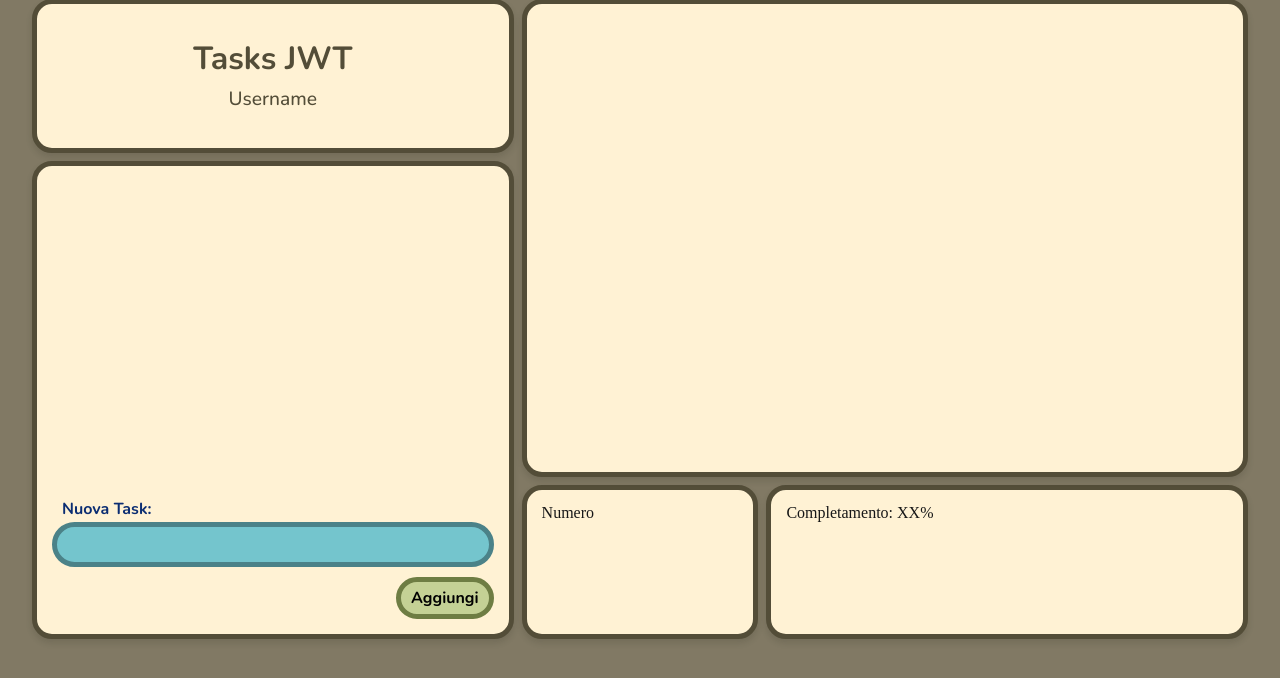
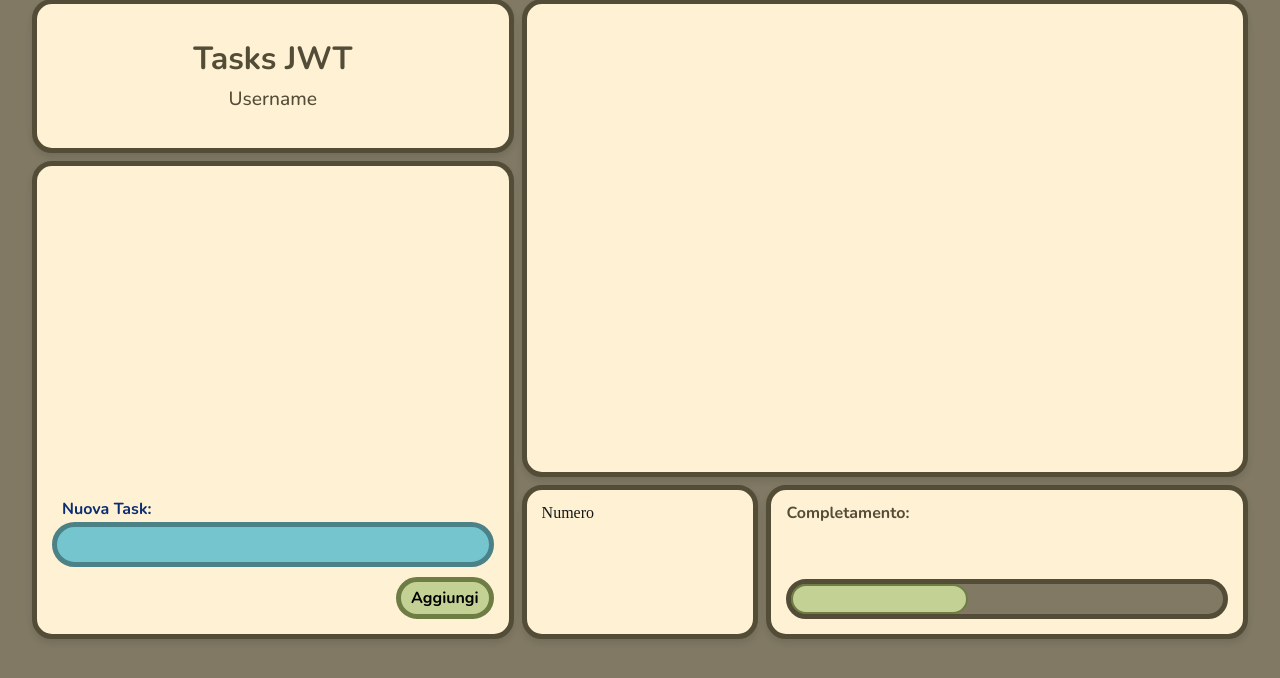
Before and after one commit to Fedefemia/JWTGruppi, a PHP site: page /app/index.html in a window 1280 px wide. Shown: the part 81-759 px from the top of the page. Run offline with PHP 8.4, Linux system fonts and the light colour scheme.

Commit message:
grafica index

```diff
--- a/app/index.html
+++ b/app/index.html
@@ -25,7 +25,7 @@
                     <input type="hidden" id="task_userId" value="">
                     <div class="form_row">
                         <label for="task_title" class="task_title nunito_bold">Nuova Task:</label>
-                        <input class="task_form_input" type="text" id="task_title">
+                        <input class="task_form_input" type="text" id="task_title" required>
                     </div>
                     <div class="form_row form_row_btn">
                         <input class="button nunito_bold" type="submit" value="Aggiungi" id="task_submit">
@@ -41,8 +41,10 @@
 
         <div class="task_side_con task_side_con_4">
             <div class="task_progressBar_con">
-                <h2>Completamento: XX%</h2>
-                <div class="task_progressBar"></div>
+                <h2 class="section_subTitle nunito_bold">Completamento:</h2>
+                <div class="task_progressBar">
+                    <div class="task_progressBar_filler"></div>
+                </div>
             </div>
         </div>
 
--- a/app/style.css
+++ b/app/style.css
@@ -284,6 +284,42 @@ body {
     font-size: 2rem;
 }
 
+.section_title {
+    font-size: 1.5rem;
+    color: var(--background-ligth-border);
+}
+
+.section_subTitle {
+    font-size: 1rem;
+    color: var(--background-ligth-border);
+}
+
 .main_username {
     font-size: 1.2rem;
 }
+
+.task_progressBar_con {
+    height: 100%;
+    align-items: stretch;
+    width: 100%;
+    display: flex;
+    flex-direction: column;
+    justify-content: space-between;
+}
+
+.task_progressBar {
+    height: 30px;
+    border-radius: 50px;
+    border: 5px solid var(--background-ligth-border);
+    background-color: var(--background-darkest);
+    display: flex;
+    flex-direction: column;
+}
+
+.task_progressBar_filler {
+    height: 100%;
+    width: 40%;
+    border-radius: 50px;
+    border: 2px solid var(--confirm-soft-border);
+    background-color: var(--confirm-soft);
+}
```
